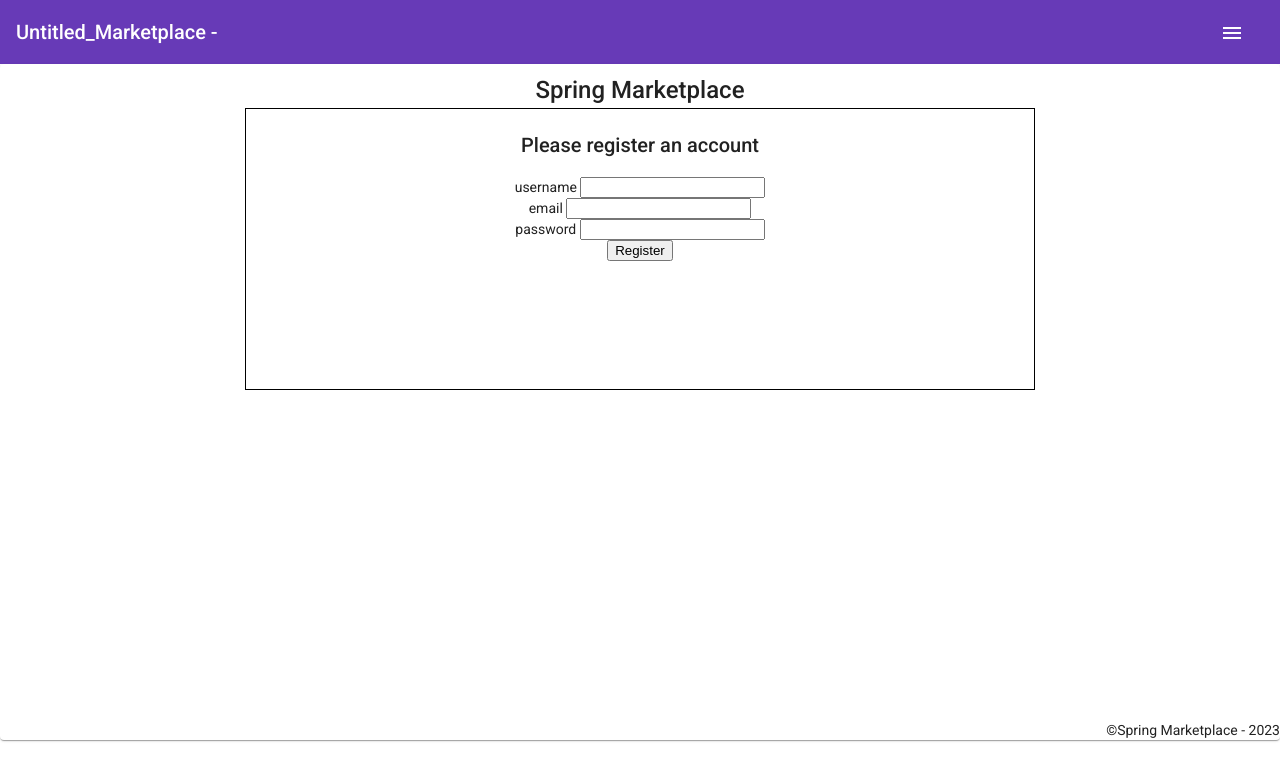
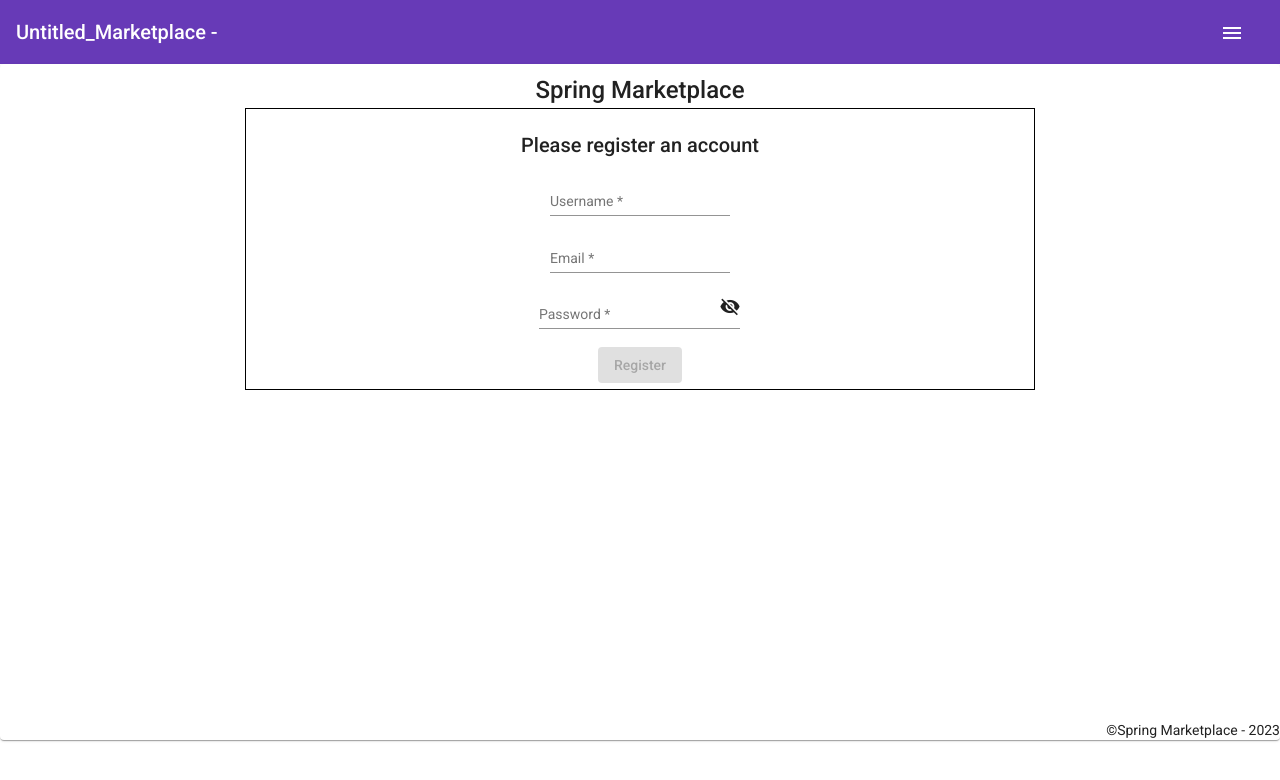
Before and after one commit to michaelivanov1/spring-marketplace, an Angular app in the folder frontend/: page / in a window 1280 px wide. Shown: the top 780 px of the page. Built offline with nearby package versions, Linux system fonts and the light colour scheme.

Commit message:
added form validation

```diff
--- a/frontend/src/app/registration/registration.component.html
+++ b/frontend/src/app/registration/registration.component.html
@@ -5,26 +5,49 @@
     </mat-card-title>
     <div class="form-container">
       <h2>Please register an account</h2>
-      <form [formGroup]="registrationForm" (ngSubmit)="onFormSubmit()">
+      <form [formGroup]="registrationForm">
+
+        <div layout="row">
+          <mat-form-field flex>
+            <input matInput placeholder="Username" type="text" required formControlName="username">
+            <mat-error *ngIf="username.errors && (username.dirty || username.touched)" align="end">
+              <p *ngIf="username.hasError('required')">Username is required.</p>
+              <p *ngIf="!username.hasError('required') && username.hasError('invalidUsername')">min characters: 4</p>
+            </mat-error>
+          </mat-form-field>
+        </div>
+
+        <div layout="row">
+          <mat-form-field flex>
+            <input matInput placeholder="Email" type="email" required formControlName="email">
+            <mat-error *ngIf="email.errors && (email.dirty || email.touched)" align="end">
+              <p *ngIf="email.hasError('required')">Email is required.</p>
+              <p *ngIf="!email.hasError('required') && email.hasError('invalidEmail')">needs format -
+                xx@xx.xx</p>
+            </mat-error>
+          </mat-form-field>
+        </div>
+
+        <div layout="row">
+          <mat-form-field flex>
+            <input matInput placeholder="Password" type="{{ hidePassword ? 'password' : 'text' }}" required formControlName="password">
+            <mat-icon-button matSuffix (click)="hidePassword = !hidePassword" [attr.aria-label]="hidePassword ? 'Hide password' : 'Show password'">
+              <mat-icon>{{ hidePassword ? 'visibility_off' : 'visibility' }}</mat-icon>
+            </mat-icon-button>
+            <mat-error *ngIf="password.errors && (password.dirty || password.touched)" align="end">
+              <p *ngIf="password.hasError('required')">Password is required.</p>
+              <p *ngIf="!password.hasError('required') && password.hasError('invalidPassword')">min characters: 4</p>
+            </mat-error>
+          </mat-form-field>
+        </div>
+
         <div>
-          <label for="username">
-            username
-          </label>
-          <input id="username" type="text" formControlName="username">
+          <span>
+            <button mat-raised-button type="button" (click)="onFormSubmit()" [disabled]="!registrationForm.valid">
+              Register
+            </button>
+          </span>
         </div>
-        <div>
-          <label for="email">
-            email
-          </label>
-          <input id="email" type="email" formControlName="email">
-        </div>
-        <div>
-          <label for="password">
-            password
-          </label>
-          <input id="password" type="password" formControlName="password">
-        </div>
-        <button class="formSubmitButton" type="submit">Register</button>
       </form>
     </div>
   </div>
--- a/frontend/src/app/registration/registration.component.ts
+++ b/frontend/src/app/registration/registration.component.ts
@@ -1,6 +1,9 @@
 import { HttpClient } from '@angular/common/http';
 import { Component } from '@angular/core';
-import { FormBuilder } from '@angular/forms';
+import { FormBuilder, FormControl, FormGroup, Validators } from '@angular/forms';
+import { ValidateEmail } from '../validators/email.validator';
+import { ValidateUsername } from '../validators/username.validator';
+import { ValidatePassword } from '../validators/password.validator';
 
 @Component({
   selector: 'app-registration',
@@ -10,13 +13,35 @@ import { FormBuilder } from '@angular/forms';
 
 export class RegistrationComponent {
 
-  constructor(private formBuilder: FormBuilder, private http: HttpClient) { }
+  registrationForm: FormGroup;
+  username: FormControl;
+  email: FormControl;
+  password: FormControl;
+  hidePassword = true;
 
-  registrationForm = this.formBuilder.group({
-    username: '',
-    email: '',
-    password: ''
-  });
+  constructor(private formBuilder: FormBuilder, private http: HttpClient) {
+    this.username = new FormControl('', Validators.compose([Validators.required, ValidateUsername])),
+      this.email = new FormControl('', Validators.compose([Validators.required, ValidateEmail])),
+      this.password = new FormControl('', Validators.compose([Validators.required, ValidatePassword])),
+      this.registrationForm = new FormGroup({
+        username: this.username,
+        email: this.email,
+        password: this.password,
+      })
+  }
+
+  // registrationForm = new FormGroup({
+  //   username: new FormControl(''),
+  //   email: new FormControl('', Validators.compose([Validators.required, ValidateEmail])),
+  //   password: new FormControl(''),
+  // });
+
+
+  // registrationForm = this.formBuilder.group({
+  //   username: '',
+  //   email: '',
+  //   password: ''
+  // });
 
   onFormSubmit() {
     const body = {
--- /dev/null
+++ b/frontend/src/app/validators/email.validator.ts
@@ -0,0 +1,6 @@
+import { AbstractControl } from '@angular/forms';
+
+export function ValidateEmail(control: AbstractControl): { invalidEmail: boolean } | null {
+    const EMAIL_REGEXP = /^(([^<>()\[\]\\.,;:\s@"]+(\.[^<>()\[\]\\.,;:\s@"]+)*)|(".+"))@((\[[0-9]{1,3}\.[0-9]{1,3}\.[0-9]{1,3}\.[0-9]{1,3}])|(([a-zA-Z\-0-9]+\.)+[a-zA-Z]{2,}))$/;
+    return !EMAIL_REGEXP.test(control.value) ? { invalidEmail: true } : null;
+}
--- /dev/null
+++ b/frontend/src/app/validators/password.validator.ts
@@ -0,0 +1,7 @@
+import { AbstractControl } from '@angular/forms';
+
+export function ValidatePassword(control: AbstractControl): { invalidPassword: boolean } | null {
+    // need to change to something more reasonable
+    const MIN_LENGTH = 4;
+    return control.value && control.value.length < MIN_LENGTH ? { invalidPassword: true } : null;
+}
--- /dev/null
+++ b/frontend/src/app/validators/username.validator.ts
@@ -0,0 +1,6 @@
+import { AbstractControl } from '@angular/forms';
+
+export function ValidateUsername(control: AbstractControl): { invalidUsername: boolean } | null {
+    const MIN_LENGTH = 4;
+    return control.value && control.value.length < MIN_LENGTH ? { invalidUsername: true } : null;
+}
```
